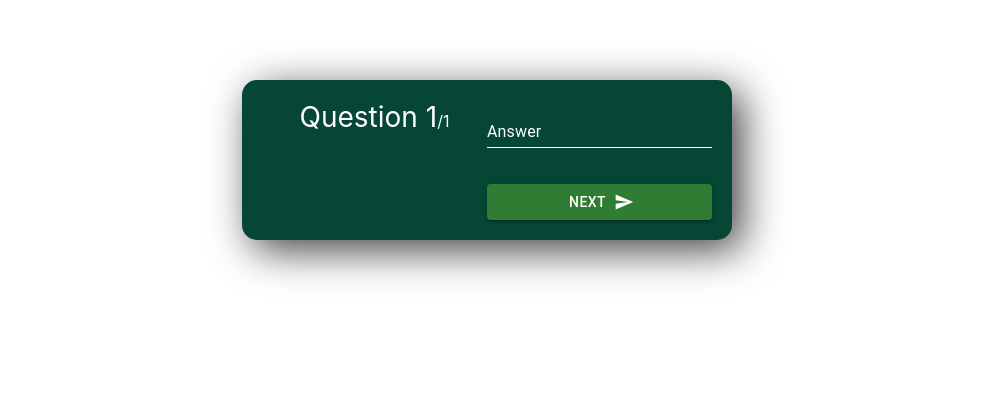
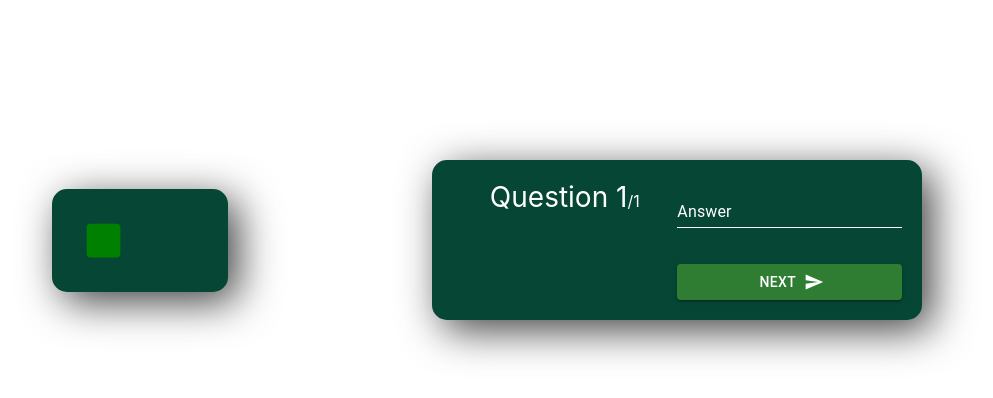
Before and after one commit to joeljosh/Quesito, a React (Create React App) app: page /quiz in a window 1280 px wide. Shown: the part 160-558 px from the top of the page, without its empty margins (153-1146 px from the left). Built offline with nearby package versions, Linux system fonts and the light colour scheme.

Commit message:
basic quiz functionality

```diff
--- a/package.json
+++ b/package.json
@@ -11,6 +11,7 @@
     "@testing-library/jest-dom": "^5.14.1",
     "@testing-library/react": "^13.0.0",
     "@testing-library/user-event": "^13.2.1",
+    "axios": "^0.27.2",
     "react": "^18.2.0",
     "react-dom": "^18.2.0",
     "react-router-dom": "^6.3.0",
--- a/src/pages/home/home.css
+++ b/src/pages/home/home.css
@@ -3,12 +3,14 @@
 }
 
 .first{
-    min-height: 100vh;
+    /* min-height: 100vh; */
     background-color: #064635;
 }
 
 .second{
-    margin-top: 5vh;
+    min-height: 100vh;
+    padding-top: 5vh;
+    background-color: #064635;
 }
 
 .submit{
--- a/src/pages/home/home.jsx
+++ b/src/pages/home/home.jsx
@@ -6,7 +6,8 @@ import LoadingButton from '@mui/lab/LoadingButton';
 import TextField from '@mui/material/TextField';
 import Button from '@mui/material/Button';
 import Grid from '@mui/material/Grid';
-import {Link} from 'react-router-dom';
+import { Link } from 'react-router-dom';
+import axios from 'axios'
 
 import './home.css'
 import { DetailsContext } from '../../contexts/context'
@@ -33,21 +34,32 @@ const OurTextField = styled(TextField)(({ theme }) => ({
 
 
 export const Home = () => {
-    const [inputvalue, setInputvalue] = useState('');
+    const [inputvalue, setInputvalue] = useState('ww');
+    const [send, setSend] = useState(true)
     const [loading, setLoading] = useState(false);
     const [generate, setgenerate] = useState(false);
     const { qnans, updateQnans, resetAnswers } = useContext(DetailsContext);
 
-    function handleSubmit() {
+    const handleSubmit = () => {
         setLoading(true);
-        updateQnans([{'answer': 'gravitation', 'question': 'What is another name for gravity?'},
-        {'answer': 'Earth',
-         'question': 'On what planet does gravity give weight to physical objects?'},
-        {'answer': 'galaxies', 'question': 'What do the stars in the Universe form?'},
-        {'answer': 'infinite range', 'question': 'What is the range of gravity?'
-        }]);
-        setgenerate(true)
+
+        axios.post('http://127.0.0.1:5000/connect', {
+            value: inputvalue
+        })
+            .then(function (response) {
+                console.log(response.data);
+                updateQnans(response.data.data)
+                console.log(qnans.qapair);
+                setTimeout(() => {
+                    setSend(false);
+                    setgenerate(true);
+                  }, 2000);
+            })
+            .catch(function (error) {
+                console.log(error);
+            });
     }
+
     const handleTextChange = (event) => {
         setInputvalue(event.target.value);
     };
@@ -82,25 +94,28 @@ export const Home = () => {
                                     value={inputvalue}
                                     onChange={handleTextChange}
                                 />
+                                {send ?
                                     <LoadingButton
                                         onClick={handleSubmit}
                                         endIcon={<SendIcon />}
                                         loading={loading}
                                         loadingPosition="end"
                                         variant="contained"
+                                        sx={{ marginTop: '3vh' }}
                                     >
                                         Send
                                     </LoadingButton>
+                                    : <div></div>
+                                }
                                 {generate ?
                                     <Link to="/quiz">
-                                        <Button variant="contained" color="success" onClick={resetAnswers}>Success</Button>
+                                        <Button variant="contained" color="success" onClick={resetAnswers} sx={{ marginTop: '3vh' }}>Success</Button>
                                     </Link>
                                     : <div></div>}
                             </Grid>
                         </Grid>
                     </div>
                 </Paper>
-                gsgsg
             </div>
         </div>
 
--- a/src/pages/quiz/quiz.css
+++ b/src/pages/quiz/quiz.css
@@ -1,7 +1,14 @@
 .quizdiv{
-
+    display: flex;
+    flex-direction: row;
+    justify-content: space-evenly;
+    align-items: center;
+    min-height: 100vh;
 }
 
+.green{
+  background-color: green;
+}
 .input{
     color:#fff;
 }
@@ -16,9 +23,25 @@
     box-shadow: 10px 10px 42px 0px rgba(0, 0, 0, 0.75);
     display: flex;
     justify-content: space-evenly;
-    margin: auto;
-    margin-top: 30vh;
+    /* margin: auto;
+    margin-top: 30vh; */
     color:#fff;
+  }
+
+  .boxes{
+    min-width: 10vw;
+    max-width: 12vw;
+    display: flex;
+    flex-flow: row wrap;
+    align-content: flex-start;
+   padding: 3vh;
+    border-radius: 15px;
+    background-color: #064635;
+    box-shadow: 10px 10px 42px 0px rgba(0, 0, 0, 0.75);
+  }
+
+  .box{
+    margin: 5px;
   }
 
   .score-section {
--- a/src/pages/quiz/quiz.jsx
+++ b/src/pages/quiz/quiz.jsx
@@ -1,17 +1,18 @@
-import React, {useState, useContext} from 'react';
+import React, { useState, useContext } from 'react';
 import { styled } from '@mui/material/styles';
 import Button from '@mui/material/Button';
 import SendIcon from '@mui/icons-material/Send';
 import TextField from '@mui/material/TextField';
 import { useNavigate } from "react-router-dom";
+import SquareRoundedIcon from '@mui/icons-material/SquareRounded';
 
 import './quiz.css'
 import { DetailsContext } from '../../contexts/context'
 
 
 const AnsTextField = styled(TextField)({
-    input:{
-        color:'#fff'
+    input: {
+        color: '#fff'
     },
     '& label.Mui-focused': {
         color: '#fff',
@@ -43,21 +44,20 @@ export const Quiz = () => {
     let navigate = useNavigate();
     const [currentQuestion, setCurrentQuestion] = useState(0);
     const [answervalue, setAnswervalue] = useState('');
-    const { qnans, updateAns} = useContext(DetailsContext);
-
+    const { qnans, updateAns } = useContext(DetailsContext);
     const handleTextChange = (event) => {
         setAnswervalue(event.target.value);
     };
 
     const handleAnswerOptionClick = () => {
         const nextQuestion = currentQuestion + 1;
-		if (nextQuestion < qnans.qapair.length) {
-            if(answervalue === ''){
+        if (answervalue === '') {
             updateAns('Not Attempted');
         }
-            else{
+        else {
             updateAns(answervalue)
         }
+        if (nextQuestion < qnans.qapair.length) {
             // console.log(answers)
             setCurrentQuestion(nextQuestion);
             setAnswervalue('')
@@ -67,14 +67,14 @@ export const Quiz = () => {
         }
     };
 
-    return(
+    let total = qnans.qapair.length
+
+    return (
         <div className='quizdiv'>
-            {/* {qnans.qapair.map((data)=>{
-                return(
-                    <p>{data.question}</p>
-
-                )
-            })} */}
+            <div className='boxes'>
+            {[...Array(currentQuestion + 1)].map((e, i) => <SquareRoundedIcon className='box' sx={{ color: 'green', fontSize: 45  }} />)}
+            {[...Array(total - (currentQuestion+1))].map((e, i) => <SquareRoundedIcon className='box' sx={{  fontSize: 45  }}/>)}
+            </div>
             <div className='quiz-section'>
                 <div className='question-section'>
                     <div className='question-count'>
--- a/src/pages/report/report.jsx
+++ b/src/pages/report/report.jsx
@@ -2,11 +2,21 @@ import React, { useState, useContext } from 'react';
 import { DetailsContext } from '../../contexts/context'
 
 export const Report = () => {
-    const { qnans} = useContext(DetailsContext);
+    const { qnans } = useContext(DetailsContext);
     console.log(qnans.answers)
-    return(
+    return (
         <div>
-            <h1>{qnans.qapair[0].question}</h1>
+            {qnans.qapair.map((value, index) => {
+                return (
+                    <>
+                        <h1>{value.question}</h1>
+                        <p>{value.answer}</p>
+                        <p>{qnans.answers[index]}</p>
+                        <hr></hr>
+                    </>
+                )
+            })}
+            {/* <h1>{qnans.qapair[0].question}</h1>
             <p>{qnans.qapair[0].answer}</p>
             <p>{qnans.answers[0]}</p>
             <hr></hr>
@@ -17,7 +27,7 @@ export const Report = () => {
             <h1>{qnans.qapair[2].question}</h1>
             <p>{qnans.qapair[2].answer}</p>
             <p>{qnans.answers[2]}</p>
-            <hr></hr>
+            <hr></hr> */}
         </div>
 
     )
```
Also changed, not shown: src/pages/report/pdf.jsx (added), src/pages/report/reportpdf.js (added), 2 other files (tests, documents, lock files or other folders). Lines whose indentation alone changed are shown as unchanged.
